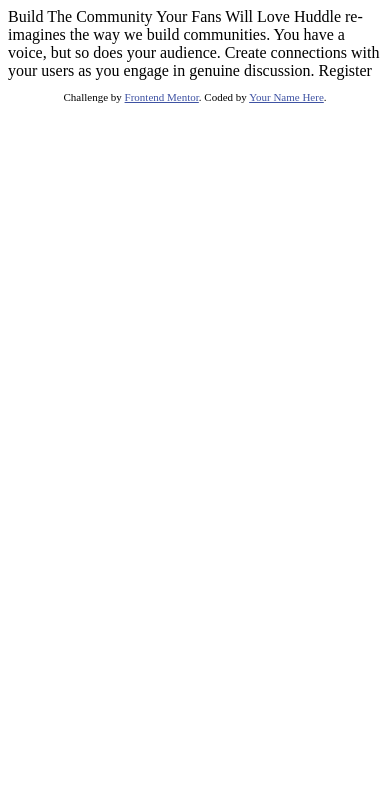
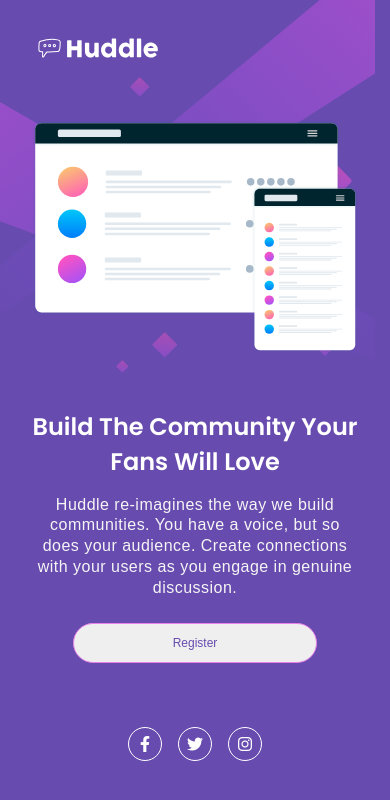
Before and after one commit to micaya00/Huddle-landing-page-with-single-introductory-section-master, a plain HTML site: page index.html in a window 390 px wide. Drawn offline with Linux system fonts and the light colour scheme.

Commit message:
Finished with mobile design - html and css

```diff
--- a/index.html
+++ b/index.html
@@ -4,30 +4,32 @@
   <meta charset="UTF-8">
   <meta name="viewport" content="width=device-width, initial-scale=1.0"> <!-- displays site properly based on user's device -->
 
+  <link rel="stylesheet" href="styles.css">
+  <link rel="stylesheet" href="https://fonts.googleapis.com/css2?family=Poppins:wght@400;600&family=Open+Sans:wght@400&display=swap">
   <link rel="icon" type="image/png" sizes="32x32" href="./images/favicon-32x32.png">
+  <link href="https://cdnjs.cloudflare.com/ajax/libs/font-awesome/6.0.0-beta3/css/all.min.css" rel="stylesheet">
 
-  <title>Frontend Mentor | Huddle landing page with single introductory section</title>
 
-  <!-- Feel free to remove these styles or customise in your own stylesheet 👍 -->
-  <style>
-    .attribution { font-size: 11px; text-align: center; }
-    .attribution a { color: hsl(228, 45%, 44%); }
+  <title>Huddle landing page with single introductory section</title>
+
   </style>
 </head>
 <body>
+  <header>
+    <img src="images/logo.svg" alt="" class="logo">
+  </header>
+  <main>
+    <img src="images/illustration-mockups.svg" alt="" class="mockup">
+    <h1>Build The Community Your Fans Will Love</h1>
+    <p>Huddle re-imagines the way we build communities. You have a voice, but so does your audience. Create connections with your users as you engage in genuine discussion.</p>
+    <button>Register</button>
+    <div>
+      <a href="https://facebook.com">
+        <i class="fa-brands fa-facebook-f social-icon"></i></a>
+      <a href="https://x.com"><i class="fa-brands fa-twitter social-icon"></i></a>
+      <a href="instagram.com"><i class="fa-brands fa-instagram social-icon"></i></a>
+    </div>
 
-  Build The Community Your Fans Will Love
-
-  Huddle re-imagines the way we build communities. You have a voice, but so does your audience.
-  Create connections with your users as you engage in genuine discussion.
-
-  Register
-
-  <footer>
-    <p class="attribution">
-      Challenge by <a href="https://www.frontendmentor.io?ref=challenge" target="_blank">Frontend Mentor</a>.
-      Coded by <a href="#">Your Name Here</a>.
-    </p>
-  </footer>
+  </main>
 </body>
 </html>
--- /dev/null
+++ b/styles.css
@@ -0,0 +1,93 @@
+:root {
+    --clr-violet: hsl(257, 40%, 49%);
+    --clr-soft-magenta: hsl(300, 69%, 71%);
+    --clr-white: white;
+
+    --ff-font-heading: 'Poppins', sans-serif;
+    --ff-font-body: 'Open Sana', sans-serif;
+    --fw-regular: 400;
+    --fw-semi-bold: 600;
+}
+
+html {
+    font-size: 16px;
+    background-image: url(images/bg-mobile.svg);
+    background-color: var(--clr-violet);
+    background-repeat: no-repeat;
+}
+
+* {
+    margin: 0;
+}
+
+img {
+    max-width: 100%;
+    display: block;
+    overflow: hidden;
+}
+
+header {
+    height: 2rem;
+    /* border: 10px solid white; */
+}
+
+.logo {
+    max-height: 100%;
+}
+
+body {
+    /* border: 10px solid white; */
+    color: var(--clr-white);
+    padding: 2rem 2rem;
+    text-align: center;
+}
+
+.mockup {
+    margin: 3.5rem 0;
+}
+
+h1 {
+    font-family: var(--ff-font-heading);
+    font-size: 1.5rem;
+    font-weight: var(--fw-semi-bold);
+    margin-bottom: 1rem;
+
+}
+
+p {
+    font-family: var(--ff-font-body);
+    font-size: 1rem;
+    font-weight: var(--fw-regular);
+    line-height: 1.3rem;
+    letter-spacing: .03rem;
+    color: whitesmoke;
+    margin-bottom: 1.5rem;
+}
+
+button {
+    font-family: var(--ff-font-body);
+    font-size: .75rem;
+    padding: .75rem;
+    width: 75%;
+    border-radius: 2rem;
+    color: var(--clr-violet);
+    border: 1px solid var(--clr-soft-magenta);
+    margin-bottom: 4rem;
+}
+
+.social-icon {
+    font-size: 1rem;
+    color: white;
+    border: 1px solid white;
+    border-radius: 50%;
+    padding: .5rem;
+    width: 1rem;
+    display: inline-block;
+    text-align: center;
+}
+
+div {
+    display: flex;
+    gap: 1rem;
+    justify-content: center;
+}
```
